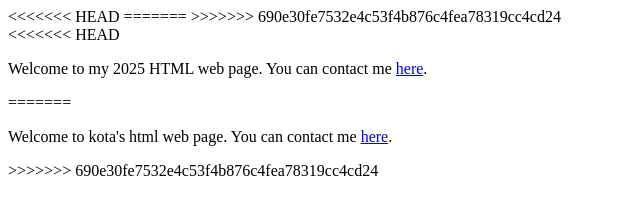
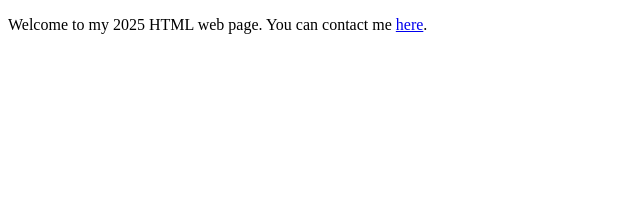
Before and after one commit to zeekota/html, a plain HTML site: page index.html in a window 1280 px wide. Shown: the whole page, without its empty margins (0-640 px from the left). Drawn offline with Linux system fonts and the light colour scheme.

Commit message:
changed the language, update

```diff
--- a/index.html
+++ b/index.html
@@ -1,20 +1,14 @@
 <!DOCTYPE html>
 <html>
 	<head>
-<<<<<<< HEAD
 		<title>A Super Cute HTML Site</title>
-=======
-		<title>Cute HTML Site</title>
->>>>>>> 690e30fe7532e4c53f4b876c4fea78319cc4cd24
 		<link rel="stylesheet" href="style.css">
 	</head>
 	<body>
 		<div>
-<<<<<<< HEAD
-			<p>Welcome to my 2025 HTML web page. You can contact me <a href="mailto:dakotainthemiddle@example.com">here</a>.</p>
-=======
-			<p>Welcome to kota's html web page. You can contact me <a href="mailto:dakotainthemiddle@example.com">here</a>.</p>
->>>>>>> 690e30fe7532e4c53f4b876c4fea78319cc4cd24
-		</div>
+
+			<p>Welcome to my 2025 HTML web page. You can contact me <a href="mailto:dakotainthemiddle@gmail.com">here</a>.</p>
+
+	</div>
 	</body>
 </html>
```
